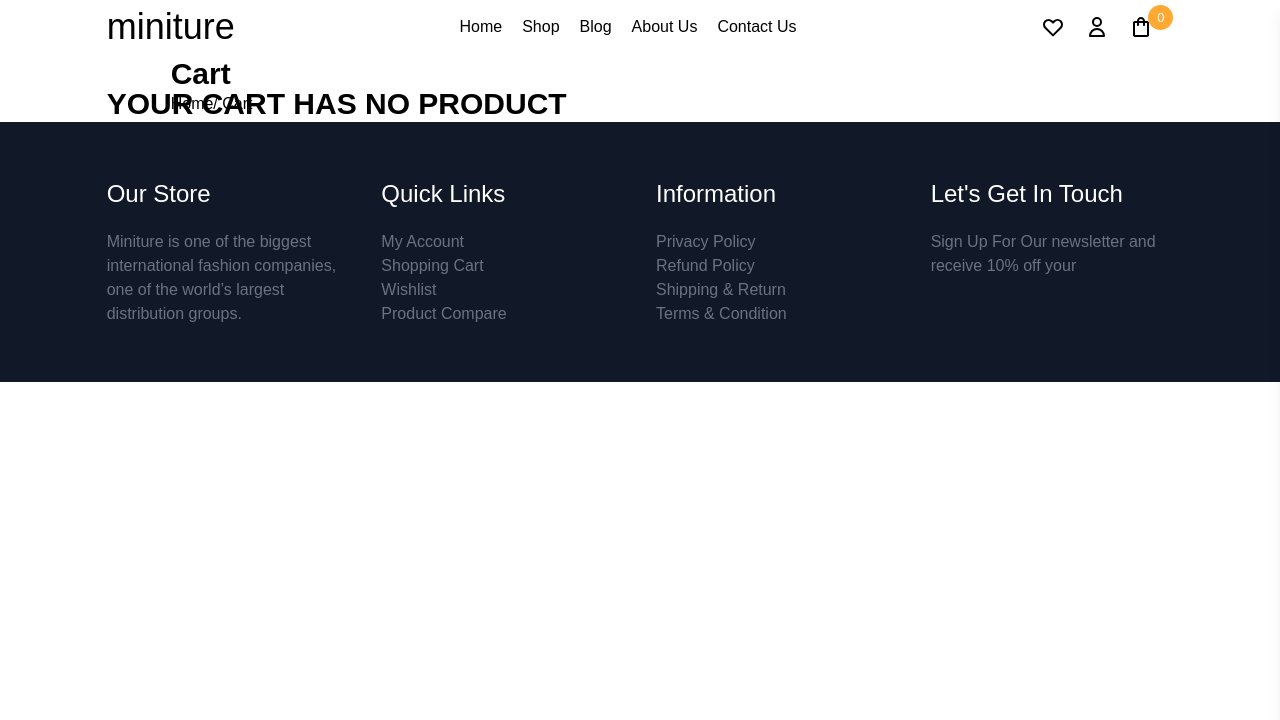
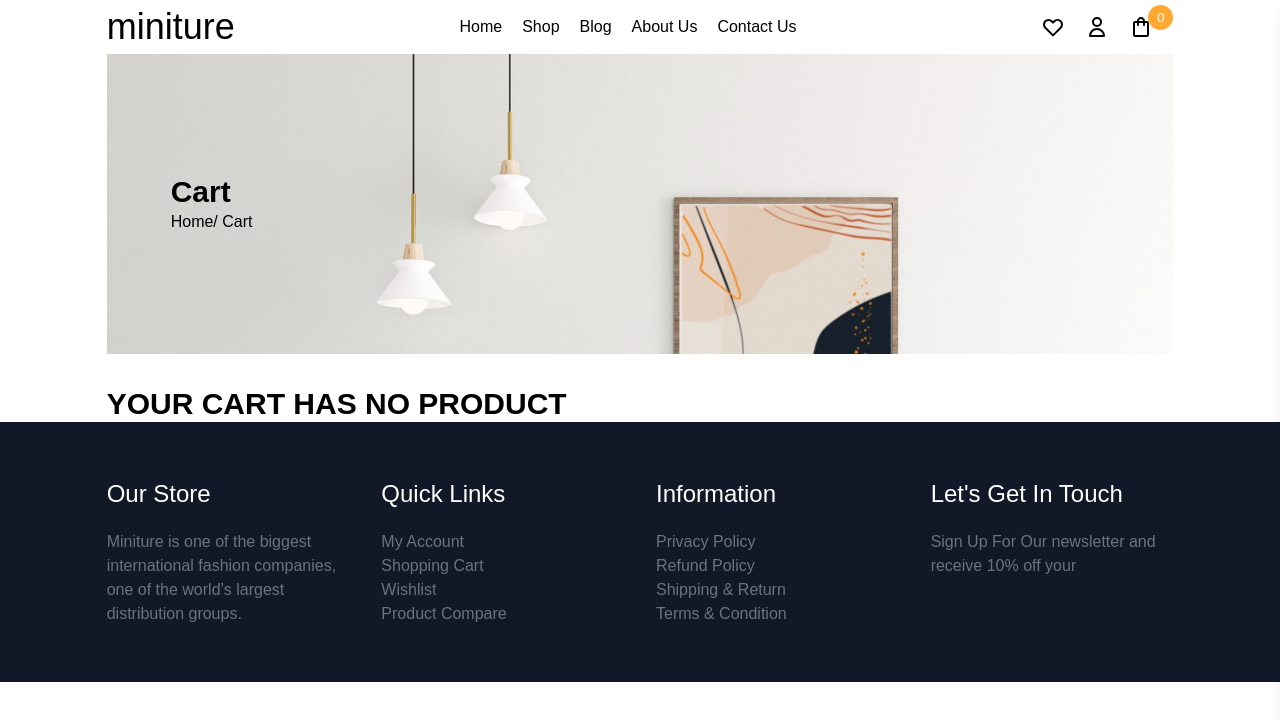
Before and after one commit to blessing986/Furniture-store, a React (Create React App) app: page /cart in a window 1280 px wide. Shown: the top 720 px of the page. Built offline with nearby package versions, Linux system fonts and the light colour scheme.

Commit message:
chore: added styling to the bg img of the cart component.

```diff
--- a/src/index.css
+++ b/src/index.css
@@ -148,3 +148,11 @@ body {
   background-color: var(--yellow-color);
   color: #fff;
 }
+
+.bg-img {
+  background-image: url("/public/images/page_header.jpeg");
+  background-repeat: no-repeat;
+  background-size: cover;
+  background-position: center center;
+  min-height: 300px;
+}
```
